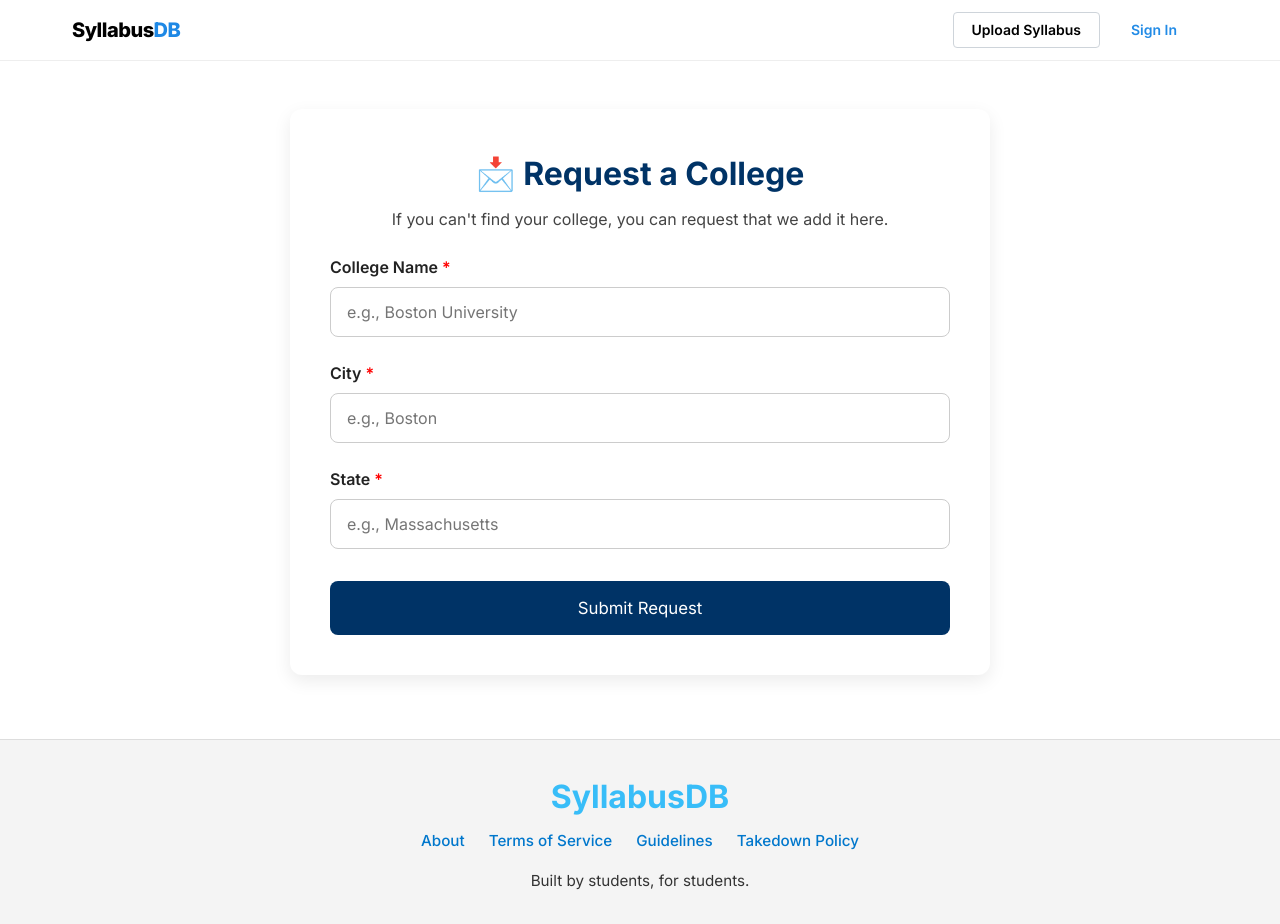
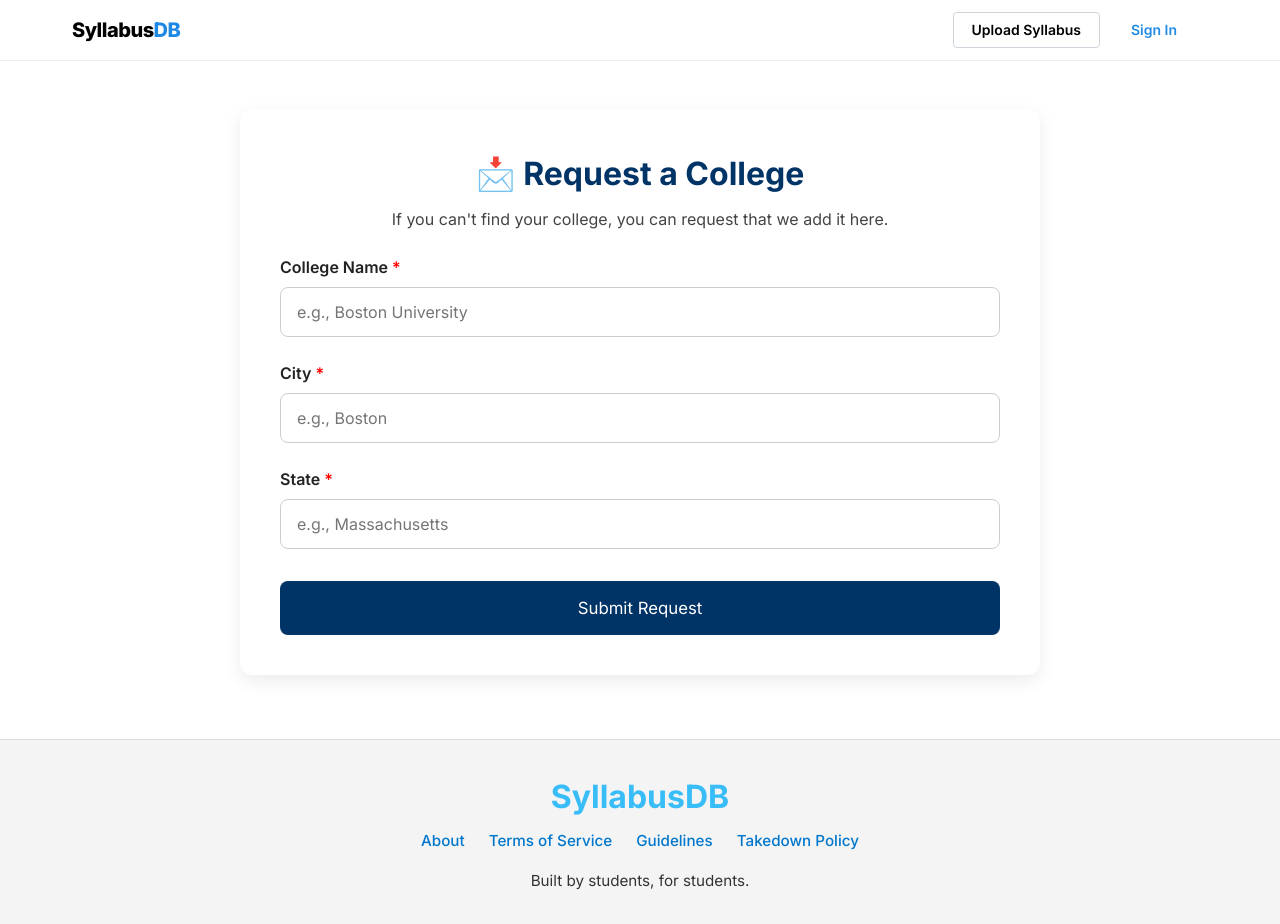
Before and after one commit to Nawang17/SyllabusDB, a React (Vite) app: page /requestcollege in a window 1280 px wide. Built offline with nearby package versions, Linux system fonts and the light colour scheme; no server answers.

Commit message:
refactor RequestCollege page; increase max-width for better layout and add smooth scroll to top on mount

```diff
--- a/src/pages/RequestCollege/RequestCollege.css
+++ b/src/pages/RequestCollege/RequestCollege.css
@@ -1,5 +1,5 @@
 .request-college-page {
-  max-width: 700px;
+  max-width: 800px;
   margin: 3rem auto;
   padding: 2.5rem;
   background-color: #ffffff;
--- a/src/pages/RequestCollege/RequestCollege.jsx
+++ b/src/pages/RequestCollege/RequestCollege.jsx
@@ -1,4 +1,4 @@
-import { useState } from "react";
+import { useEffect, useState } from "react";
 import { useNavigate } from "react-router";
 import { doc, getDoc, setDoc, serverTimestamp } from "firebase/firestore";
 import { db } from "../../../firebaseConfig";
@@ -20,6 +20,9 @@ export default function RequestCollege() {
       .replace(/[^a-z0-9]/g, "-")
       .replace(/-+/g, "-");
 
+  useEffect(() => {
+    window.scrollTo({ top: 0, behavior: "smooth" });
+  }, []);
   const handleSubmit = async (e) => {
     e.preventDefault();
     setError(null);
```
